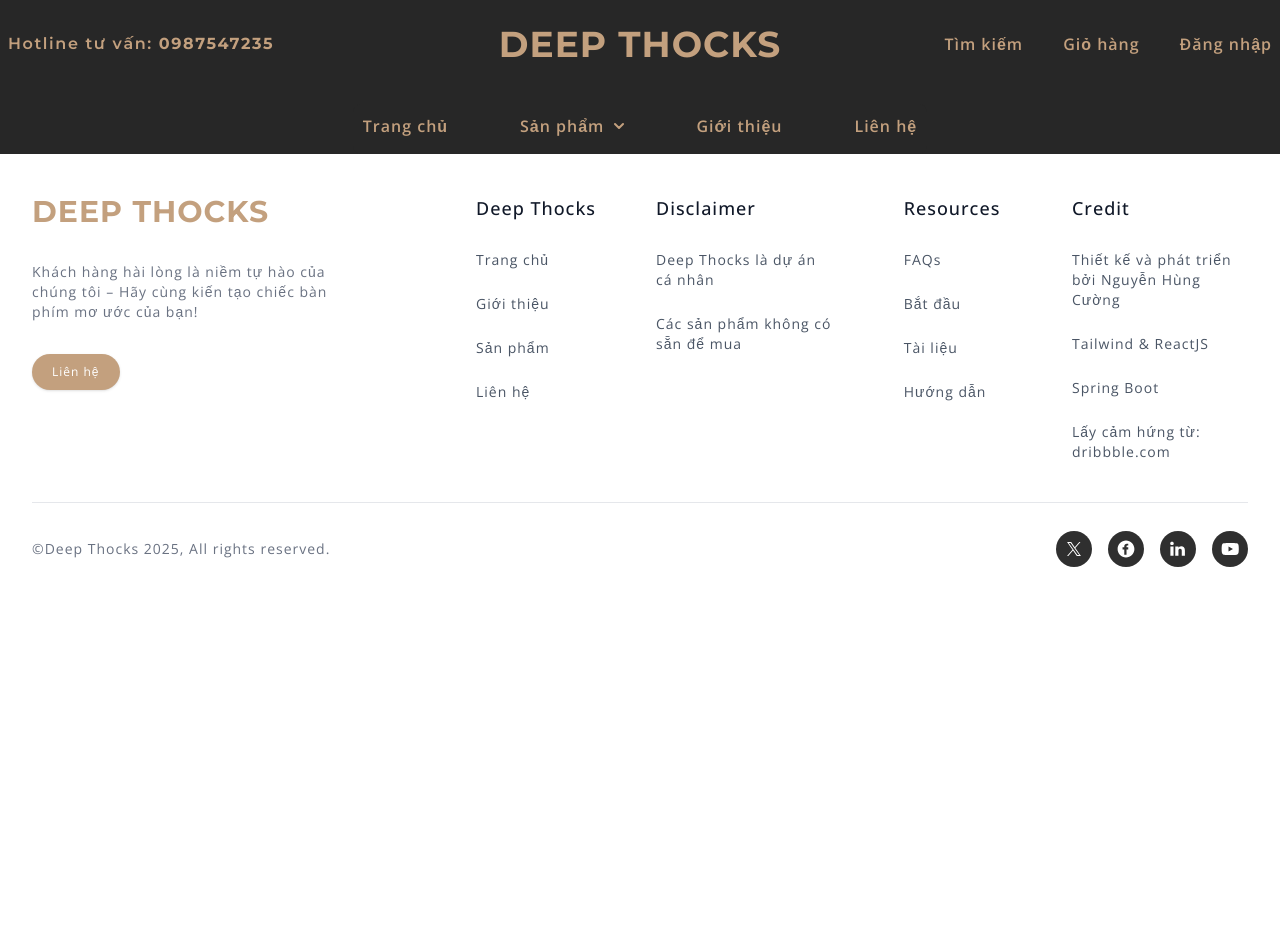
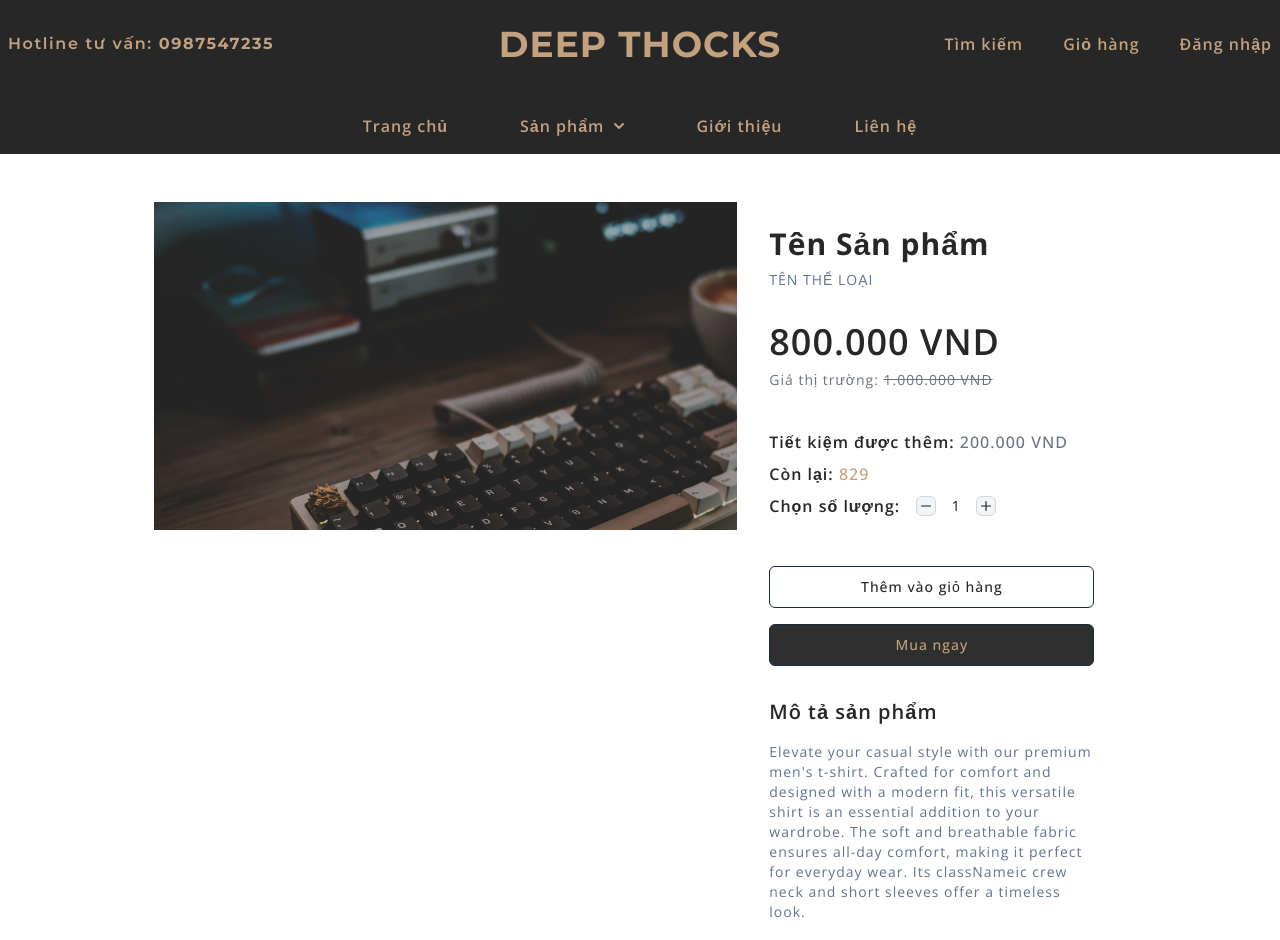
Before and after one commit to NguyenHungCuongg/Deep-Thocks, a React (Vite) app in the folder frontend/: page /products/1 in a window 1280 px wide. Shown: the top 940 px of the page. Before the commit the page ends 800 px from the top, so only its background shows below. Built offline with nearby package versions, Linux system fonts and the light colour scheme; some icons are missing.

Commit message:
Hoàn thành frontend cho product view

```diff
--- a/frontend/src/App.jsx
+++ b/frontend/src/App.jsx
@@ -8,6 +8,7 @@ import About from "./pages/About";
 import Contact from "./pages/Contact";
 import Cart from "./pages/Cart";
 import Products from "./pages/Products";
+import ProductView from "./components/ProductView";
 
 function App() {
   return (
@@ -18,6 +19,7 @@ function App() {
         <Route path="/about" element={<About />} />
         <Route path="/contact" element={<Contact />} />
         <Route path="/products" element={<Products />} />
+        <Route path="/products/:id" element={<ProductView />} />
         {/*Sử dụng dấu ":" để tạo các tham số động -> về sau sẽ truy xuất các tham số này bằng useParams()*/}
         {/*Hiển thị sản phẩm theo 1 level category*/}
         <Route path="/categories/:categorySlug/products" element={<Products />} />
--- /dev/null
+++ b/frontend/src/components/ProductView.jsx
@@ -0,0 +1,82 @@
+import React from "react";
+import QuantityInputSpinner from "./QuantityInputSpinner";
+import { assets } from "../assets/assets";
+
+function ProductView() {
+  return (
+    <div className="md:px-[12%] px-10 py-12 flex flex-col items-center">
+      <div className="grid items-start grid-cols-1 lg:grid-cols-5">
+        <div className="col-span-3 top-0 gap-0.5">
+          <img
+            src={assets.hero_banner_image}
+            alt="Background Image"
+            className="object-cover object-center w-full h-full"
+          />
+        </div>
+
+        <div className="col-span-2 py-6 px-8 max-lg:max-w-2xl">
+          <div>
+            <h2 className="text-3xl font-bold text-[var(--dark-black)]">Tên Sản phẩm</h2>
+            <p className="text-sm text-slate-500 mt-2">TÊN THỂ LOẠI</p>
+          </div>
+
+          <div className="mt-8">
+            <div className="flex flex-col flex-wrap gap-2">
+              <p className="text-[var(--dark-black)] md:text-4xl text-2xl font-semibold">800.000 VND</p>
+              <p className="text-gray-500 text-sm">
+                Giá thị trường: <strike>1.000.000 VND</strike>
+              </p>
+              <p className="text-[var(--dark-black)] font-semibold mt-8">
+                Tiết kiệm được thêm: <span className="text-gray-500 font-medium">200.000 VND</span>
+              </p>
+              <p className="text-[var(--dark-black)] font-semibold">
+                Còn lại: <span className="font-medium text-[var(--primary-color)]">829</span>
+              </p>
+              <div className="space-y-4 flex items-center justify-start gap-4 text-[var(--dark-black)] font-semibold">
+                Chọn số lượng:
+                <QuantityInputSpinner />
+              </div>
+            </div>
+          </div>
+          <div className="mt-12 space-y-4">
+            <button
+              type="button"
+              className="w-full px-4 py-2.5 cursor-pointer border border-slate-800 bg-transparent hover:bg-slate-50 active:bg-gray-200 text-[var(--dark-black)] text-sm font-medium rounded-md"
+            >
+              Thêm vào giỏ hàng
+            </button>
+            <button
+              type="button"
+              className="w-full px-4 py-2.5 cursor-pointer border border-slate-800 bg-[var(--light-black)] hover:bg-[var(--dark-black)] text-[var(--primary-color)] active:bg-[var(--light-black)] text-sm font-medium rounded-md"
+            >
+              Mua ngay
+            </button>
+          </div>
+
+          <div className="mt-8">
+            <div>
+              <h3 className="text-xl font-semibold text-[var(--dark-black)]">Mô tả sản phẩm</h3>
+              <p className="text-sm text-slate-500 mt-4">
+                Elevate your casual style with our premium men's t-shirt. Crafted for comfort and designed with a modern
+                fit, this versatile shirt is an essential addition to your wardrobe. The soft and breathable fabric
+                ensures all-day comfort, making it perfect for everyday wear. Its classNameic crew neck and short
+                sleeves offer a timeless look.
+              </p>
+            </div>
+
+            <ul className="space-y-3 list-disc mt-4 pl-4 text-sm text-slate-500">
+              <li>A t-shirt is a wardrobe essential because it is so versatile.</li>
+              <li>
+                Available in a wide range of sizes, from extra small to extra large, and even in tall and petite sizes.
+              </li>
+              <li>This is easy to care for. They can usually be machine-washed and dried on low heat.</li>
+              <li>You can add your own designs, paintings, or embroidery to make it your own.</li>
+            </ul>
+          </div>
+        </div>
+      </div>
+    </div>
+  );
+}
+
+export default ProductView;
--- a/frontend/src/components/QuantityInputSpinner.jsx
+++ b/frontend/src/components/QuantityInputSpinner.jsx
@@ -1,17 +1,17 @@
 import React, { useState } from "react";
 
 function QuantityInputSpinner() {
-  const [quantity, setQuantity] = useState(0);
+  const [quantity, setQuantity] = useState(1);
   const handleIncrement = () => {
     setQuantity((prev) => prev + 1);
   };
 
   const handleDecrement = () => {
-    setQuantity((prev) => (prev > 0 ? prev - 1 : 0));
+    setQuantity((prev) => (prev > 1 ? prev - 1 : 1));
   };
 
   return (
-    <form class="max-w-xs mx-auto">
+    <form class="max-w-xs">
       <div class="relative flex items-center">
         <button
           type="button"
@@ -37,7 +37,7 @@ function QuantityInputSpinner() {
           class="shrink-0 text-gray-900  border-0 bg-transparent text-sm font-normal focus:outline-none focus:ring-0 max-w-[2.5rem] text-center"
           placeholder=""
           value={quantity}
-          onChange={(e) => setQuantity(parseInt(e.target.value) || 0)}
+          onChange={(e) => setQuantity(parseInt(e.target.value) || 1)}
           required
         />
         <button
--- a/frontend/src/components/TopCategories.jsx
+++ b/frontend/src/components/TopCategories.jsx
@@ -17,7 +17,7 @@ function TopCategories() {
         <CategoryCard categoryCardImage={kit_image} categoryName="Kits" />
         <CategoryCard categoryCardImage={keycaps_image} categoryName="Keycaps" />
         <CategoryCard categoryCardImage={switches_image} categoryName="Switches" />
-        <CategoryCard categoryCardImage={accessories_image} categoryName="Accessories" />
+        <CategoryCard categoryCardImage={accessories_image} categoryName="Others" />
       </div>
     </div>
   );
```
Also changed, not shown: 2 other files (tests, documents, lock files or other folders).
